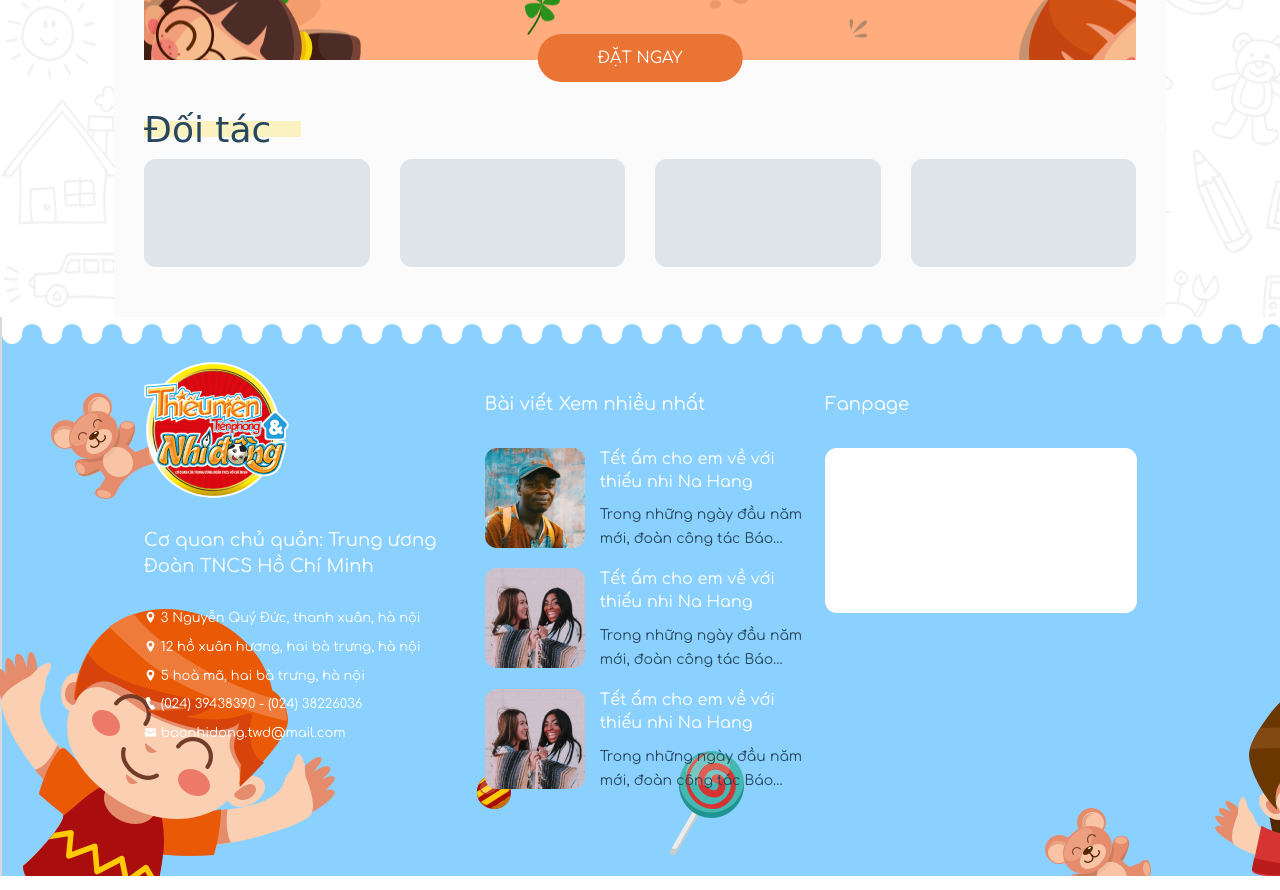
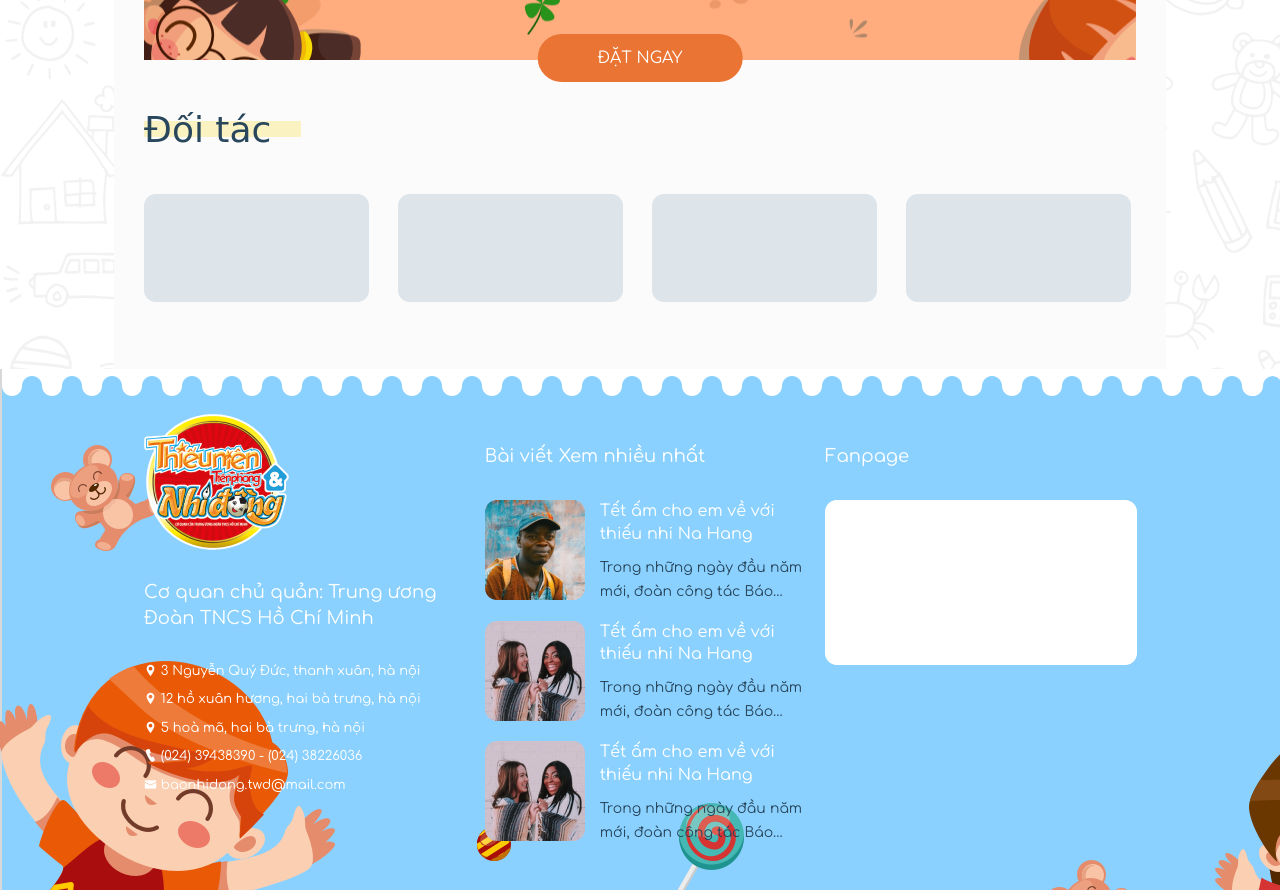
Before and after one commit to oLuuVanChinh/tnnd, a plain HTML site: page index.html in a window 1280 px wide. Shown: the part 3674-4564 px from the top of the page. Drawn offline with Linux system fonts and the light colour scheme; a web font is replaced by a local one.

Commit message:
add slide partner

```diff
--- a/css/style.css
+++ b/css/style.css
@@ -708,21 +708,7 @@ body {
   background: #ea7433;
   text-transform: uppercase;
 }
-
-.partner {
-  overflow: hidden;
-}
-.partner .title span:before {
-  background: #faf2c1;
-}
-.partner a {
-  display: inline-block;
-  width: 100%;
-}
-.partner a img {
-  width: 100%;
-}
-
+/*end online*/
 
 footer {
   background: url("../img/footer_bg.png") repeat-x;
@@ -932,6 +918,47 @@ footer {
 .vlog ::-webkit-scrollbar-thumb:hover{
   background-color: #ff91af;
 }
+/*end vlog*/
+
+.partner {
+  overflow: hidden;
+  margin-bottom: 0;
+}
+.partner .title span:before {
+  background: #faf2c1;
+}
+.partner .title {
+  text-align: left;
+  margin-top: 20px;
+}
+.partner-list {
+  position: relative;
+  width: 100%;
+  overflow-x: scroll;
+  overflow-y: hidden;
+  white-space: nowrap;
+  transition: all 0.2s;
+  will-change: transform;
+  user-select: none;
+  cursor: pointer;
+  padding-top: 35px;
+}
+.partner-item {
+  display: inline-flex;
+  height: 125px;
+  width: 225px;
+  margin: 0 25px 0 0;
+  border-radius: 4px;
+  transition: background-color 300ms ease;
+}
+.partner-item a {
+  display: inline-block;
+  width: 100%;
+}
+.partner-item img {
+  width: 100%;
+}
+/*end partner*/
 /*end index page-------------------------------------------------------------------*/
 
 .student {
--- a/index.html
+++ b/index.html
@@ -566,35 +566,63 @@
           <a class="btn--link" href="#">Đặt ngay</a>
         </div>
         <!-- end online -->
-        <div class="partner">
+
+        <div class="vlog partner">
           <h2 class="title"><span>Đối tác</span></h2>
+          <div class="vlog-scoll">
+            <main class="main">
               <div class="partner-list">
-            <div class="row">
-              <div class="partner-item col-lg-3 col-md-3 col-sm-3 col-xs-12">
+                <div class="partner-item">
                   <a href="#">
                     <img src="img/partner.png" alt="">
                   </a>
                 </div>
                 <!-- end partner item -->
-              <div class="partner-item col-lg-3 col-md-3 col-sm-3 col-xs-12">
+                <div class="partner-item">
                   <a href="#">
                     <img src="img/partner.png" alt="">
                   </a>
                 </div>
                 <!-- end partner item -->
-              <div class="partner-item col-lg-3 col-md-3 col-sm-3 col-xs-12">
+                <div class="partner-item">
                   <a href="#">
                     <img src="img/partner.png" alt="">
                   </a>
                 </div>
                 <!-- end partner item -->
-              <div class="partner-item col-lg-3 col-md-3 col-sm-3 col-xs-12">
+                <div class="partner-item">
+                  <a href="#">
+                    <img src="img/partner.png" alt="">
+                  </a>
+                </div>
+                <!-- end partner item -->
+
+                <div class="partner-item">
+                  <a href="#">
+                    <img src="img/partner.png" alt="">
+                  </a>
+                </div>
+                <!-- end partner item -->
+                <div class="partner-item">
+                  <a href="#">
+                    <img src="img/partner.png" alt="">
+                  </a>
+                </div>
+                <!-- end partner item -->
+                <div class="partner-item">
+                  <a href="#">
+                    <img src="img/partner.png" alt="">
+                  </a>
+                </div>
+                <!-- end partner item -->
+                <div class="partner-item">
                   <a href="#">
                     <img src="img/partner.png" alt="">
                   </a>
                 </div>
                 <!-- end partner item -->
               </div>
+            </main>
           </div>
         </div>
         <!-- end partner -->
```
Also changed, not shown: 1 other file. Lines whose indentation alone changed are shown as unchanged.
